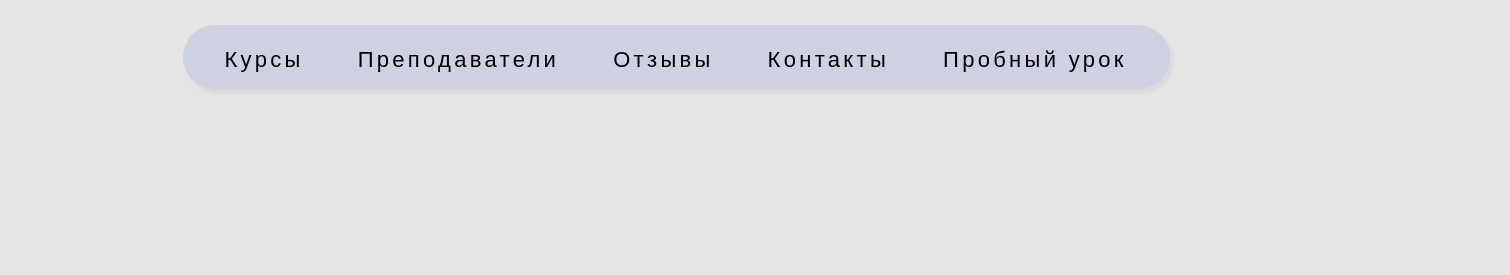
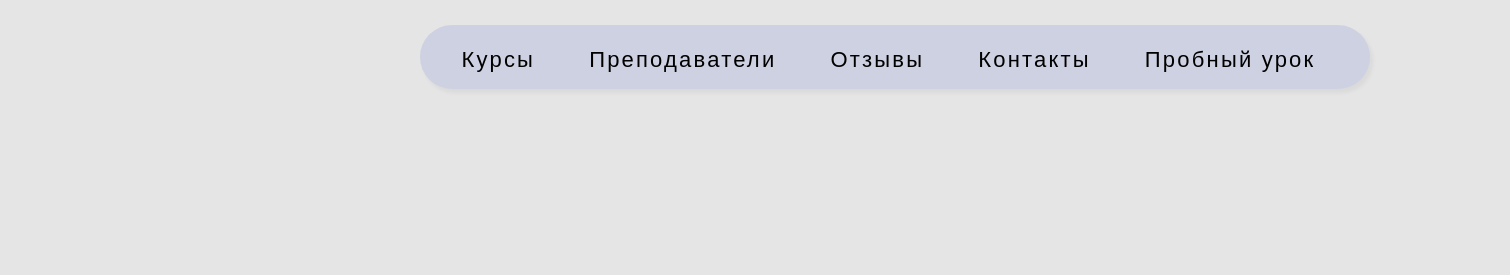
Before and after one commit to AkselDjun/sayhi, a plain HTML site: page index.html in a window 1280 px wide. Shown: the top 275 px of the page, 1510 px wide, since content can reach past the window. Drawn offline with nearby package versions, Linux system fonts and the light colour scheme; a web font is replaced by a local one.

Commit message:
work for navbar and footer

```diff
--- a/css/allcourse-2.css
+++ b/css/allcourse-2.css
@@ -1,7 +1,7 @@
 
 body {
     width: 100%;
-    min-width: 1700px;
+    min-width: 1900px;
 }
 
 body {
--- a/css/allcourse.css
+++ b/css/allcourse.css
@@ -1,7 +1,7 @@
 
 body {
     width: 100%;
-    min-width: 1700px;
+    min-width: 1900px;
 }
 
 
--- a/css/course.css
+++ b/css/course.css
@@ -1,7 +1,7 @@
 
 body {
     width: 100%;
-    min-width: 1700px;
+    min-width: 1900px;
 }
 
 
--- a/css/english-level.css
+++ b/css/english-level.css
@@ -1,7 +1,7 @@
 
 body {
     width: 100%;
-    min-width: 1700px;
+    min-width: 1900px;
 }
 
 
--- a/css/home-page.css
+++ b/css/home-page.css
@@ -3,7 +3,7 @@ body {
     background: #e5e5e5;
     padding: 0;
     margin: 0;
-    min-width: 1700px;
+    min-width: 1900px;
 }
 
 
@@ -22,7 +22,7 @@ header {
 
 .inner-width {
     float: right;
-    width: 987px;
+    width: 950px;
     height: 64px;
     background: rgba(46, 67, 196, 0.12);
     -webkit-box-shadow: 3px 4px 4px rgba(0, 0, 0, 0.05);
@@ -47,7 +47,7 @@ header {
 }
 
 .navigation-menu{
-    display: inline-block;
+
     margin: 14.5px;
 }
 
@@ -59,10 +59,9 @@ header {
     padding-right: 23px;
     text-decoration: none;
     font-family: 'Khula', sans-serif;
-    font-style: normal;
     font-size: 22px;
     line-height: 40px;
-    letter-spacing: 0.15em;
+    letter-spacing: 0.1em;
     color: #000000;
 }
 
@@ -622,6 +621,7 @@ nav > a:hover {
 
 
 footer {
+    margin: 0 auto;
     margin-top: 150px;
     width: 100%;
     height: 300px;
--- a/css/teacher-adults.css
+++ b/css/teacher-adults.css
@@ -3,8 +3,7 @@ body {
     background: #e5e5e5;
     padding: 0;
     margin: 0;
-    width: 100%;
-    min-width: 1700px;
+    min-width: 1900px;
 }
 
 button,
--- a/css/teacher.css
+++ b/css/teacher.css
@@ -5,7 +5,6 @@ body {
     margin: 0;
     width: 100%;
     min-width: 1900px;
-    max-width: 1920px;
 }
 
 button,
--- a/index.html
+++ b/index.html
@@ -28,7 +28,7 @@
                 <a href="teacher-adults.html" class="nav-a">Преподаватели</a>
                 <a href="#">Отзывы</a>
                 <a href="index.html#contacts" class="nav-cont">Контакты</a>
-                <a class="a-special" id="myBtn">Пробный урок</a>
+                <a id="myBtn">Пробный урок</a>
             </nav>
         </div>
     </header>
```
